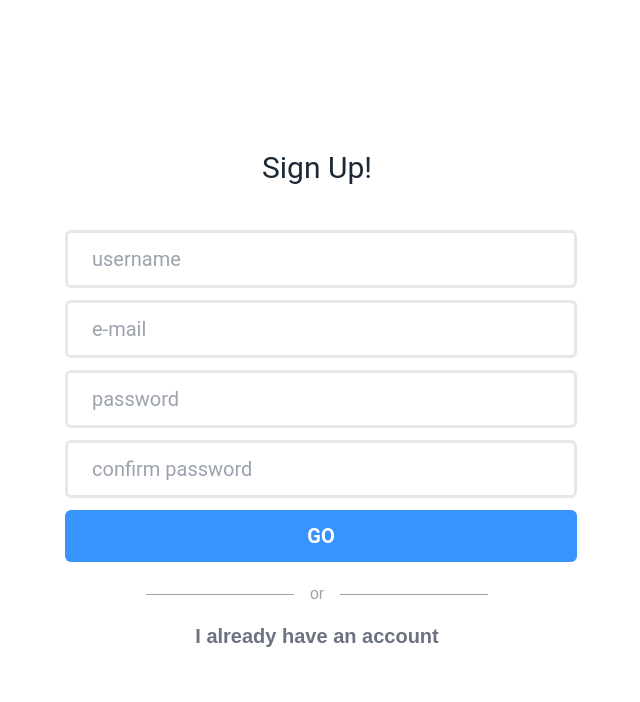
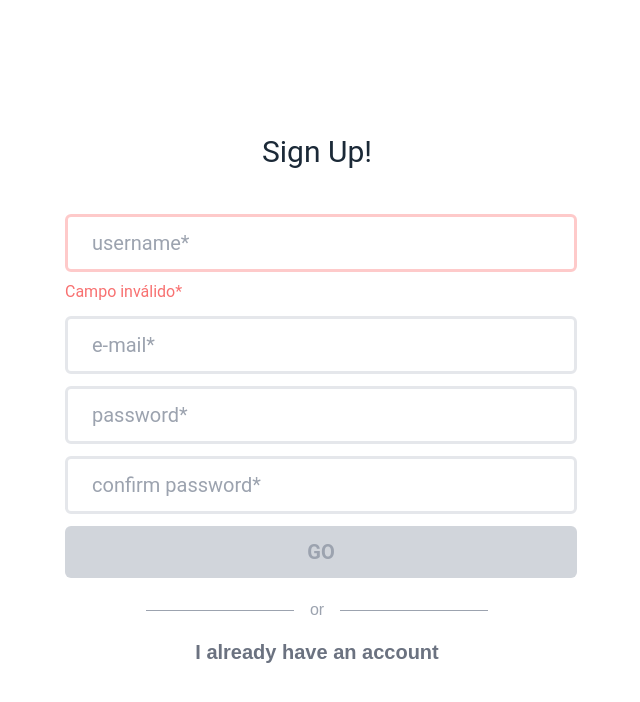
Before and after one commit to eliezer-alves/head, a React (Vite) app: page / in a window 1280 px wide. Shown: the top 702 px of the page, without its empty margins (323-963 px from the left). Built offline with nearby package versions, Linux system fonts and the light colour scheme.

Commit message:
feat: (presentation) signup page

```diff
--- a/src/presentaion/pages/signup/signup.tsx
+++ b/src/presentaion/pages/signup/signup.tsx
@@ -1,4 +1,4 @@
-import { Main, Page } from '@/presentaion/components'
+import { Input, Main, Page } from '@/presentaion/components'
 
 export const SignUp = () => {
   return (
@@ -6,19 +6,28 @@ export const SignUp = () => {
       <Main>
         <h2 className="mb-10">Sign Up!</h2>
         <form>
-          <input type="text" placeholder="username" className="w-full mb-2" />
-          <input type="text" placeholder="e-mail" className="w-full mb-2" />
+          <Input
+            placeholder="username*"
+            isValid={false}
+            errorMessage={'Campo inválido*'}
+          />
+          <input type="text" placeholder="e-mail*" className="w-full mb-2" />
           <input
             type="password"
-            placeholder="password"
+            placeholder="password*"
             className="w-full mb-2"
           />
           <input
-            type="password"
-            placeholder="confirm password"
+            type="password*"
+            placeholder="confirm password*"
             className="w-full mb-2"
           />
-          <button type="submit" className="btn btn-primary w-full">
+          <button
+            data-testid="submit"
+            disabled
+            type="submit"
+            className="btn btn-primary w-full"
+          >
             &emsp;GO&emsp;
           </button>
         </form>
```
